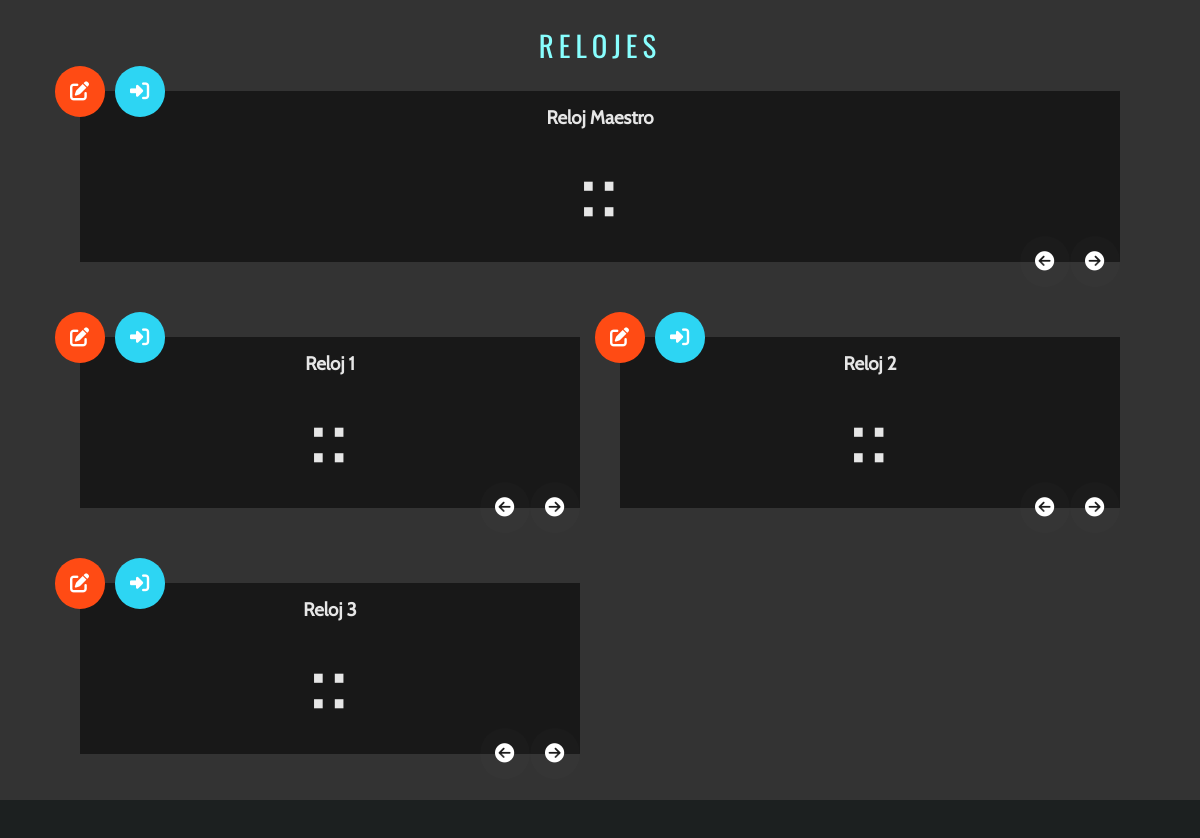
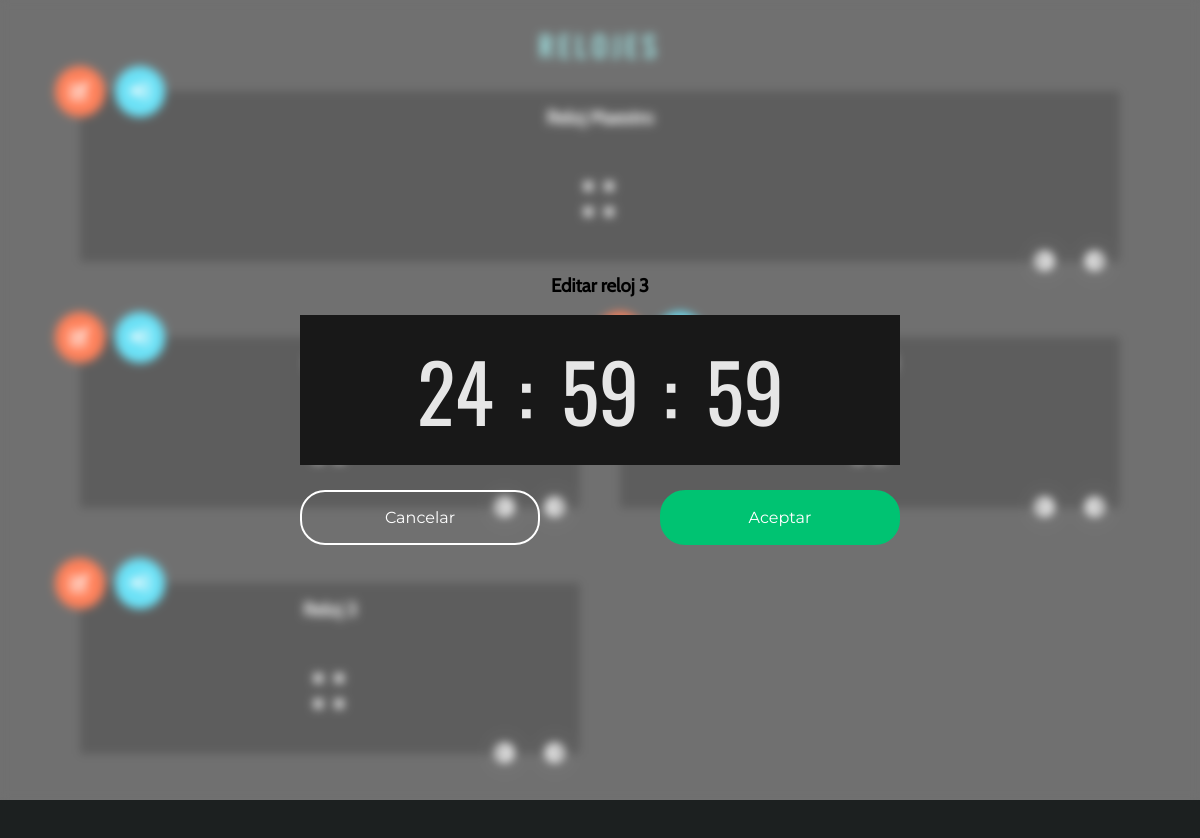
Before and after one commit to RicentCB/SDpractica2, an Electron app: page index.html in a window 1200 px wide. Drawn offline with nearby package versions, Linux system fonts and the light colour scheme.

Commit message:
[ADD] Modal edicion de Reloj

```diff
--- a/css/basic.css
+++ b/css/basic.css
@@ -95,7 +95,7 @@ body:after {
     top: 50%;
     left: 50%;
     transform: translateY(-50%) translateX(-50%);
-    z-index: 500;
+    z-index: 3;
     opacity: 0;
 }
 .loader > div {
@@ -210,3 +210,8 @@ section#first-slide .content > div > h1{
 .start-button:active {
     transform: scale(0.96);
 }
+input::-webkit-outer-spin-button,
+input::-webkit-inner-spin-button {
+  -webkit-appearance: none;
+  margin: 0;
+}
--- a/css/style.css
+++ b/css/style.css
@@ -28,7 +28,7 @@ section#main-content .row-flex-container{
     box-sizing: border-box;
     margin-bottom: 75px;
 }
-section#main-content .clock{
+.clock{
     background-color: rgb(24, 24, 24);
     width: 100%;
     height: 100%;
@@ -38,10 +38,10 @@ section#main-content .clock{
     position: relative;
     color: rgb(230, 230, 230);
 }
-section#main-content .clock h3{
+.clock h3{
     margin: 0;
 }
-#main-content .clock a.btn-float{
+.clock a.btn-float{
     width: 25px;
     height: 25px;
     border-radius: 25px;
@@ -53,29 +53,29 @@ section#main-content .clock h3{
     z-index: 3;
     transition: all 0.25s ease-in;
 }
-#main-content .clock a.btn-float.edit-clock{
+.clock a.btn-float.edit-clock{
     left: -25px;
     background-color: rgb(255, 75, 20);
 }
-#main-content .clock a.btn-float.send-clock{
+.clock a.btn-float.send-clock{
     left: 35px;
     background-color: rgb(45, 213, 243);
 }
-#main-content .clock a.btn-float.decrease{
+.clock a.btn-float.decrease{
     top: auto;
     bottom: -25px;
     right: 50px;
     z-index: 5;
     background-color: rgba(255, 255, 255, 0.01);
 }
-#main-content .clock a.btn-float.increase{
+.clock a.btn-float.increase{
     top: auto;
     bottom: -25px;
     right: 0;
     z-index: 5;
     background-color: rgba(255, 255, 255, 0.01);
 }
-#main-content .clock .notification{
+.clock .notification{
     text-align: center;
     width: 50%;
     border-radius: 25px;
@@ -90,7 +90,7 @@ section#main-content .clock h3{
     background-color: rgba(95, 95, 95, 0.5);
     opacity: 0;
 }
-#main-content .clock .notification.appear{
+.clock .notification.appear{
     animation: appears 2s;
 }
 @keyframes appears {
@@ -101,17 +101,75 @@ section#main-content .clock h3{
         opacity: 0;
     }
 }
-#main-content .clock a.btn-float:hover{
+.clock a.btn-float:hover{
     transform: scale(1.2);
     transition: all 0.25s ease-in;
 }
-#main-content .clock .content-info{
+.clock .content-info{
     display: flex;
     flex-direction: row;
     height: calc(100% - 50px);
     align-items: center;
     justify-content: center;
 }
-#main-content .clock .content-info h1{
+.clock .content-info h1{
     font-size: 5rem;
 }
+/* Modal de edicion de Reloj */
+#modal-edit-clock{
+    position: fixed;
+    display: flex;
+    align-items: center;
+    justify-content: center;
+    z-index: 7;
+    height: 100vh;
+    width: 100vw;
+    background-color: rgba(255, 255, 255, 0.3);
+    backdrop-filter: blur(5px);
+}
+
+.container-clock{
+    width: 50%;
+}
+.container-clock .clock{
+    margin: 0;
+}
+.container-clock .clock input{
+    font-family: 'Oswald', sans-serif;
+    background: transparent;
+    color:rgb(230, 230, 230);
+    font-size: 5rem;
+    width: 120px;
+    text-align: center;
+    border: none;
+}
+.container-clock .clock input:focus{
+    color:white;
+}
+.container-buttons{
+    margin-top: 25px;
+    display: flex;
+    flex-direction: row;
+    justify-content: space-between;
+    flex-wrap:wrap;
+    width: 100%;
+}
+.container-buttons .button{
+    background-color: yellow;
+    text-align: center;
+    width: 40%;
+    display: block;
+    padding: 1em 0;
+    box-sizing: border-box;
+    border-radius: 25px;
+    border: 2px solid yellow;
+    color: white;
+}
+.button.cancel{
+    background-color: transparent;
+    border-color: rgb(255, 255, 255);
+}
+.button.accept{
+    background-color: rgb(0, 195, 114);
+    border-color: rgb(0, 195, 114);
+}
--- a/index.html
+++ b/index.html
@@ -167,6 +167,26 @@
             </div>
         </div>
     </section>
+    <!-- Modal de Edicion de Hora -->
+    <section id="modal-edit-clock">
+        <div class="container-clock">
+            <h3>Editar reloj <span>3</span></h3>
+            <div class="clock">
+                <div class="content-info">
+                    <h1 class="hours"><input type="number" value="24"></h1>
+                    <h1 class="dots">:</h1>
+                    <h1 class="mins"><input type="number" value="59"></h1>
+                    <h1 class="dots">:</h1>
+                    <h1 class="secs"><input type="number" value="59"></h1>
+                </div>
+            </div>
+            <div class="container-buttons">
+                <a href="#" class="button cancel">Cancelar</a>
+                <a href="#" class="button accept">Aceptar</a>
+            </div>
+        </div>
+
+    </section>
 
     <!-- ======== SCRIPTS ======== -->
     <script src="https://code.jquery.com/jquery-3.4.1.min.js" integrity="sha256-CSXorXvZcTkaix6Yvo6HppcZGetbYMGWSFlBw8HfCJo=" crossorigin="anonymous"></script>
--- a/js/clock.js
+++ b/js/clock.js
@@ -103,6 +103,8 @@ onmessage = function initState(e) {
                 mlHandler = mainLoop(velocity);
             } else if (e.data.action === 'stop'){
                 clearInterval(mlHandler);
+            } else if (e.data.action === 'getTime'){
+                postMessage(internal_clock.time);
             } else if ((e.data.action === 'send') && enableSocket) {
                 let client = dgram.createSocket('udp4');
                 console.log(`Sending data to ${ip}:${port}` );
--- a/js/index.js
+++ b/js/index.js
@@ -13,6 +13,12 @@ const updateClockDom = (domElement, clock)=>{
 const assignEditController = (worker, domElement)=>{
     domElement.on('click', e=>{
         e.preventDefault();
+        let currHours = Number(domElement.parent().find("h1.hours").html());
+        let currMins = Number(domElement.parent().find("h1.mins").html());
+        let currSecs = Number(domElement.parent().find("h1.secs").html());
+        console.log(currHours);
+        console.log(currMins);
+        console.log(currSecs);
         //Detener Reloj
         worker.postMessage({
             action: 'stop'
@@ -27,7 +33,6 @@ const assignEditController = (worker, domElement)=>{
             }
         })
 
-        // logClock("test", )
     })
 }
 
```
